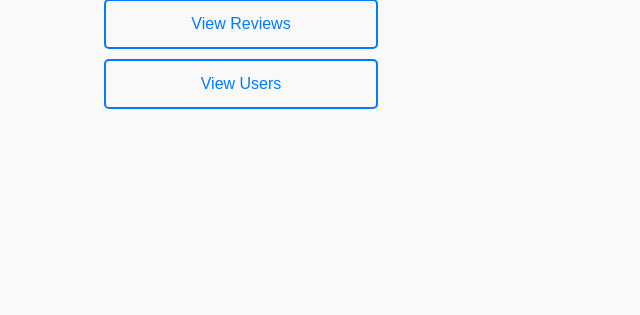
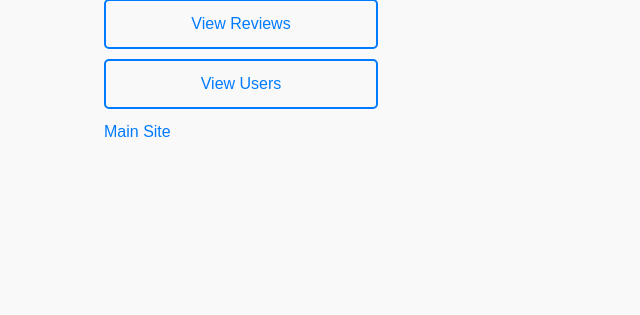
Before and after one commit to JonesMays/hardware_hunt, a PHP site: the page made by hardwareHunt/HH Admin Website/index.php in a window 1280 px wide. Shown: the part 386-701 px from the top of the page, without its empty margins (0-640 px from the left). Run offline with PHP 8.4, Linux system fonts and the light colour scheme.

Commit message:
Added link to main site on admin navbar

```diff
--- a/hardwareHunt/HH Admin Website/index.php
+++ b/hardwareHunt/HH Admin Website/index.php
@@ -19,6 +19,7 @@ include 'admin_navbar.php';
         <li><a href="table_view.php?table=projects">View Projects</a></li>
         <li><a href="table_view.php?table=reviews">View Reviews</a></li>
         <li><a href="table_view.php?table=users">View Users</a></li>
+        <a href="../search.php">Main Site</a>
     </ul>
 </body>
 </html>
```
